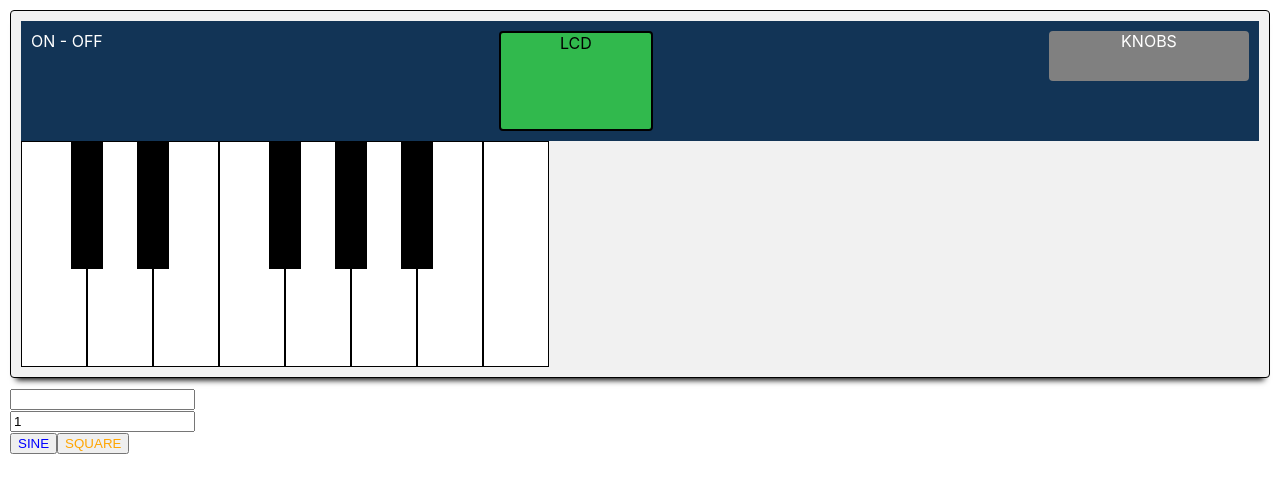
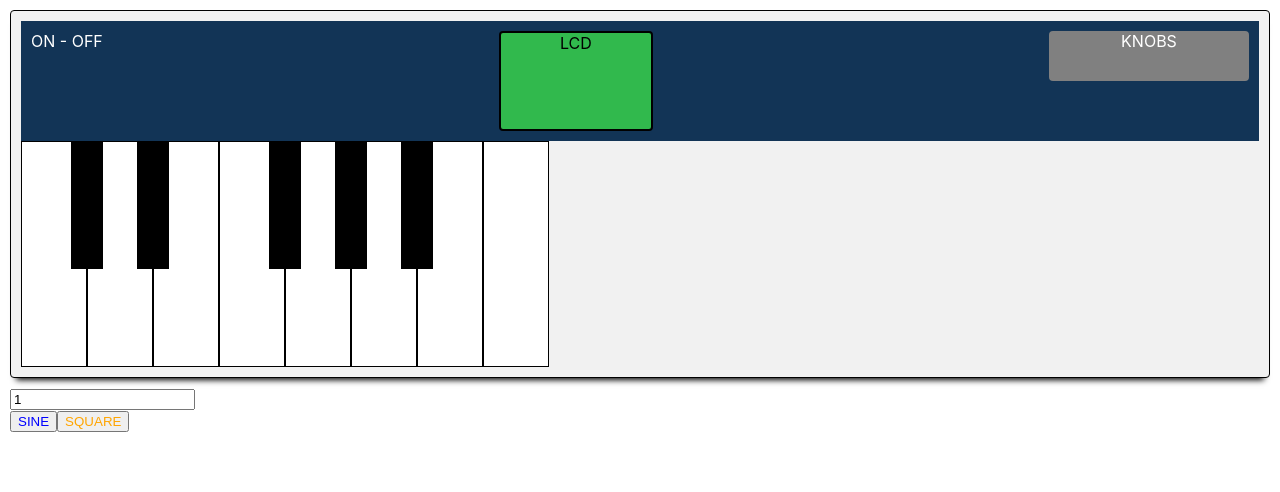
Before and after one commit to krokodiili/browser-synth, a React (Create React App) app: page / in a window 1280 px wide. Shown: the top 492 px of the page. Built offline with nearby package versions, Linux system fonts and the light colour scheme.

Commit message:
Container for keys, moved the logic for playing sounds there.

```diff
--- a/package.json
+++ b/package.json
@@ -3,6 +3,7 @@
   "version": "0.1.0",
   "private": true,
   "dependencies": {
+    "pizzicato": "^0.6.4",
     "react": "^16.6.3",
     "react-dom": "^16.6.3",
     "react-scripts": "2.1.1",
--- a/src/containers/Synth.js
+++ b/src/containers/Synth.js
@@ -1,65 +1,3 @@
-import React, { PureComponent } from 'react';
-import SynthView from '../components/Synth'
+import SynthView from '../components/Synth';
 
-class Synth extends PureComponent {
-    handleKeyPress = event => {
-        const context = new AudioContext();
-        const { osc, soundDuration } = this.props
-        const o = context.createOscillator();
-        const g = context.createGain();
-        o.type = osc;
-
-        let frequency = () => {
-            switch (event.key) {
-                case 'q':
-                    return 261.6
-                case '2':
-                    return 277.2
-                case 'w':
-                    return 293.7
-                case '3':
-                    return 311.1
-                case 'e':
-                    return 329.6
-                case 'r':
-                    return 349.2
-                case '5':
-                    return 370.0
-                case 't':
-                    return 392.0
-                case '6':
-                    return 415.3
-                case 'y':
-                    return 440.0
-                case '7':
-                    return 466.2
-                case 'u':
-                    return 493.3
-                case 'i':
-                    return 523.3
-                default:
-                    return null
-            }
-        }
-
-        o.frequency.value = frequency()
-        o.connect(g);
-        g.connect(context.destination);
-        o.start(0);
-        g.gain.exponentialRampToValueAtTime(
-            0.00001, context.currentTime + soundDuration / 10
-        );
-    }
-
-    render() {
-
-        return (
-            <div>
-                <SynthView />
-                <input type="text" onKeyPress={this.handleKeyPress} style={{marginLeft: 10}}/>
-            </div>
-        );
-    }
-}
-
-export default Synth;
+export default SynthView;
```
Also changed, not shown: src/containers/Key.js (added, +57 -0 lines), 1 other file (tests, documents, lock files or other folders).
